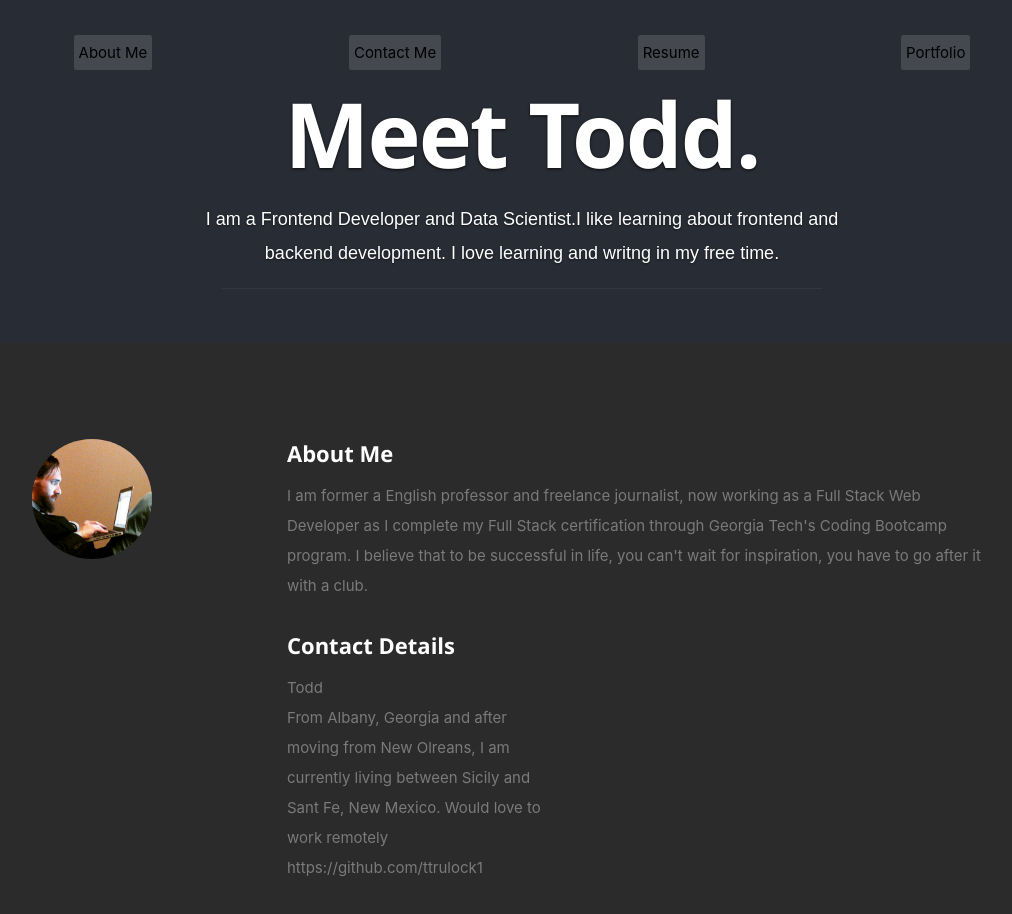
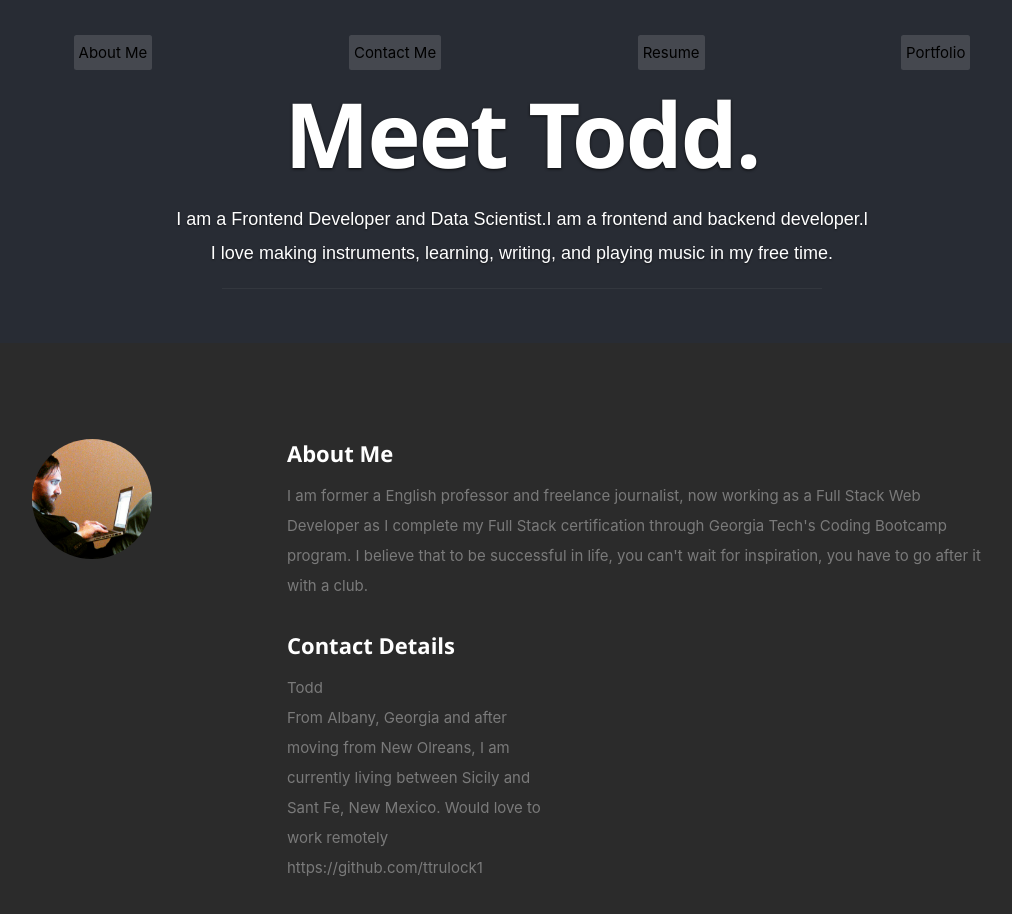
Before and after one commit to ttrulock1/portfolio-site, a React (Create React App) app: page / in a window 1280 px wide. Shown: the top 914 px of the page, without its empty margins (118-1130 px from the left). Built offline with nearby package versions, Linux system fonts and the light colour scheme.

Commit message:
updated Resume Data.

```diff
--- a/src/resumeData.js
+++ b/src/resumeData.js
@@ -4,7 +4,7 @@ let resumeData = {
     "role": "Frontend Developer and Data Scientist",
     "linkedinId":"Your LinkedIn Id",
     "skypeid": "Your skypeid",
-    "roleDescription": "I like learning about frontend and backend development. I love learning and writng in my free time.",
+    "roleDescription": "I am a frontend and backend developer.l I love making instruments, learning,  writing, and playing music in my free time.",
     "socialLinks":[
         {
           "name":"linkedin",
@@ -35,46 +35,87 @@ let resumeData = {
       },
       {
         "UniversityName":"University of New Orleans",
-        "specialization":"MA in English Literature, MFA In Creative Writing",
+        "specialization":"MA in English Literature",
         "MonthOfPassing":"May",
         "YearOfPassing":"2014",
-        "Achievements":"Some Achievements"
+        "Achievements":"M.A."
+      },
+      {
+        "UniversityName":"University of New Orleans",
+        "specialization":"MFA In Creative Writing",
+        "MonthOfPassing":"May",
+        "YearOfPassing":"2014",
+        "Achievements":"MFA"
       },
       {
         "UniversityName":"Georgia State University",
         "specialization":"PhD in English Literature-Digital Humanties",
         "MonthOfPassing":"May",
-        "YearOfPassing":"2014",
-        "Achievements":"Some Achievements"
+        "YearOfPassing":"Finished in December of 2022",
+        "Achievements":"cum laude"
       }
     ],
     "work":[
       {
-        "CompanyName":"Vanderbilt Coding Bootcamp",
-        "specialization":"FSF",
-        "MonthOfLeaving":"June",
-        "YearOfLeaving":"2021",
-        "Achievements":"Some Achievements"
+        "CompanyName":"University of New Orleans",
+        "specialization":"Professor",
+        "MonthOfLeaving":"January",
+        "YearOfLeaving":"2022",
+        "Achievements":""
       },
       {
-        "CompanyName":"Some Company",
-        "specialization":"Some specialization",
+        "CompanyName":"Xavier University",
+        "specialization":"Professor",
+        "MonthOfLeaving":"May",
+        "YearOfLeaving":"2021",
+        "Achievements":"Full Time Professor"
+      },
+      {
+        "CompanyName":"Georgia State University",
+        "specialization":"Professor",
         "MonthOfLeaving":"Jan",
-        "YearOfLeaving":"2018",
-        "Achievements":"Some Achievements"
-      }
+        "YearOfLeaving":"2020",
+        "Achievements":""
+      },
+      {
+        "CompanyName":"Savannah Morning News",
+        "specialization":"Journalist",
+        "MonthOfLeaving":"Jan",
+        "YearOfLeaving":"2020",
+        "Achievements":"Covered sports and local events"
+      },
+      {
+        "CompanyName":"South Magazine",
+        "specialization":"Editor",
+        "MonthOfLeaving":"Jan",
+        "YearOfLeaving":"2016",
+        "Achievements":"Editor of the 10th aniversity issue"
+      },
+      {
+        "CompanyName":"College of Coastal Georgia",
+        "specialization":"Professor",
+        "MonthOfLeaving":"May",
+        "YearOfLeaving":"2016",
+        "Achievements":"Professor of the Year"
+      },
+
+
     ],
-    "skillsDescription":"Your skills here",
+    "skillsDescription":"",
     "skills":[
       {
-        "skillname":"Computer Sciences including HTML5,CSS,Reactjs"
+        "skillname":"Coding, Georiga Tech Coding Bootcamp Certified: Specilizes HTML5,CSS,Reactjs; Frontend & Backend"
       },
       {
-        "skillname":"Freelance Writing, Journalism, Poetry, Teaching"
+        "skillname":"Writing, Worked For Savannah Morning News and South Magazine, Publish in Light, Scifhaiku, Elephant Journal, Black Warrior Review, et al.; Freelance Writing, Journalism, Poetry, Teaching, 2016-18"
       },
       {
-        "skillname":"Carpentry, Luthier,"
+        "skillname":"ESL Teaching, TEFl ESL 120 Certified: Taught at Ho Chi Minh University in Vietnam and Shane Schools in Taiwan, 2016"
+      },
+      {
+        "skillname":"Carpentry, Worked for San Miguel County as a Carpetner, 2020"
       }
+
     ],
     "portfolio":[
       {
```
